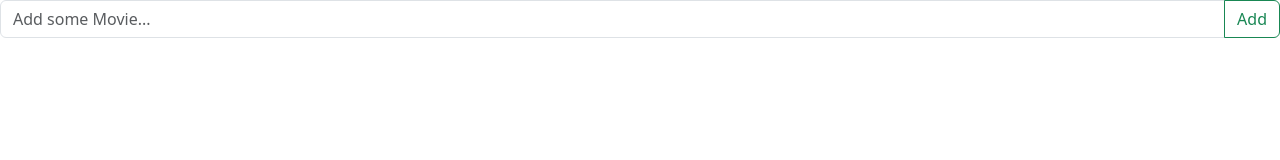
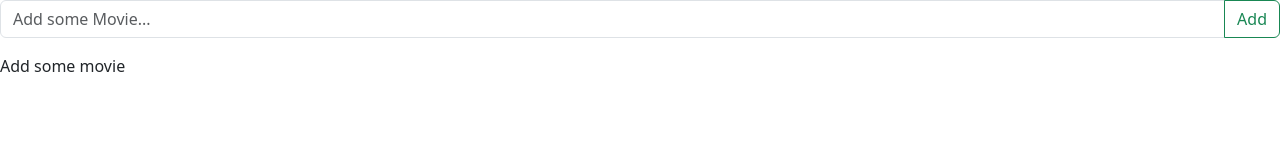
Before and after one commit to limbonalim/Home-Work-59, a React (Vite) app: page / in a window 1280 px wide. Shown: the top 160 px of the page. Built offline with nearby package versions, Linux system fonts and the light colour scheme.

Commit message:
add Use.Memo in MovieItem component

```diff
--- a/src/components/Movies/MovieForm.tsx
+++ b/src/components/Movies/MovieForm.tsx
@@ -2,10 +2,9 @@ import React, {useState} from 'react';
 
 const MovieForm = ({onSubmit}) => {
   const [movie, setMovie] = useState<string>();
-  console.log('[MovieForm] change');
 
   const changeMovie = (event: React.ChangeEvent<HTMLInputElement>) => {
-    setMovie(prevState => event.target.value);
+    setMovie(event.target.value);
   };
 
   const onFormSubmit = (event: React.FormEvent) => {
--- a/src/components/Movies/MovieItem.tsx
+++ b/src/components/Movies/MovieItem.tsx
@@ -7,9 +7,8 @@ interface Props {
   onChange: (id: number, newName: string) => void;
 }
 
-const MovieItem: React.FC<Props> = ({id, name, onDelete, onChange}) => {
+const MovieItem: React.FC<Props> = React.memo(({id, name, onDelete, onChange}) => {
   const [currentName, setCurrentName] = useState<string>(name);
-  console.log('[MovieItem] change');
 
   const onNameChange = (event: React.ChangeEvent<HTMLInputElement>) => {
     setCurrentName(event.target.value);
@@ -35,6 +34,8 @@ const MovieItem: React.FC<Props> = ({id, name, onDelete, onChange}) => {
       </button>
     </div>
   );
-};
+}, (prevProps, nextProps) => {
+  return prevProps.name === nextProps.name;
+});
 
 export default MovieItem;
--- a/src/components/Movies/Movies.tsx
+++ b/src/components/Movies/Movies.tsx
@@ -9,7 +9,6 @@ interface Movie {
 
 const Movies = () => {
   const [movies, setMovies] = useState<Movie[]>([]);
-  console.log('[Movies] change');
 
   const onSubmit = (name: string) => {
     const movie: Movie = {
@@ -34,7 +33,10 @@ const Movies = () => {
     }));
   };
 
-  const listOfMovie = movies.map((movie) =>
+  let listOfMovie: React.JSX.Element[] | null;
+
+  if (movies.length > 0) {
+    listOfMovie = movies.map((movie) =>
       <MovieItem
         key={movie.id}
         id={movie.id}
@@ -43,13 +45,13 @@ const Movies = () => {
         onChange={onChange}
       />
     );
-
+  }
 
   return (
     <div>
       <MovieForm onSubmit={onSubmit}/>
       <div>
-        {listOfMovie}
+        {movies.length ? listOfMovie : <div>Add some movie</div>}
       </div>
     </div>
   );
--- a/src/main.tsx
+++ b/src/main.tsx
@@ -4,7 +4,5 @@ import App from './containers/App.tsx'
 import 'bootstrap/dist/css/bootstrap.min.css'
 
 ReactDOM.createRoot(document.getElementById('root')!).render(
-  <React.StrictMode>
     <App />
-  </React.StrictMode>,
 )
```
Lines whose indentation alone changed are shown as unchanged.
